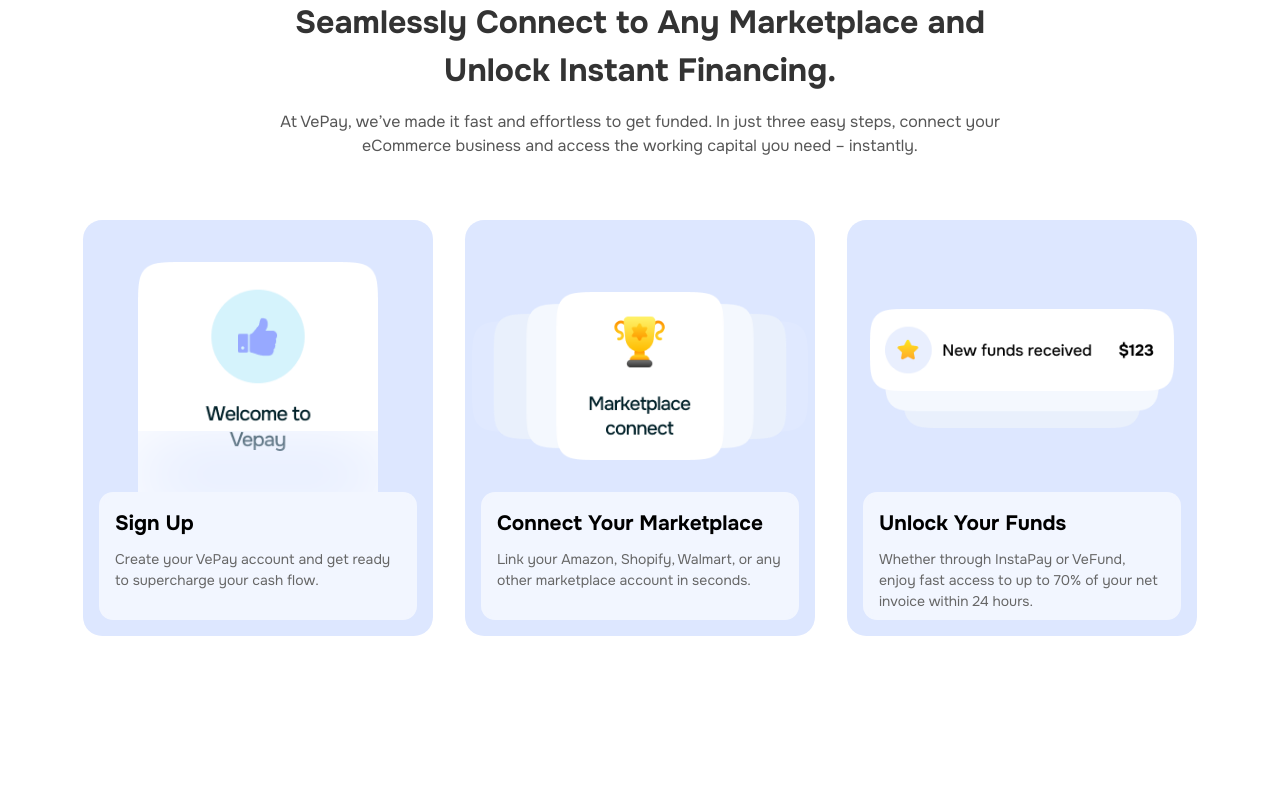
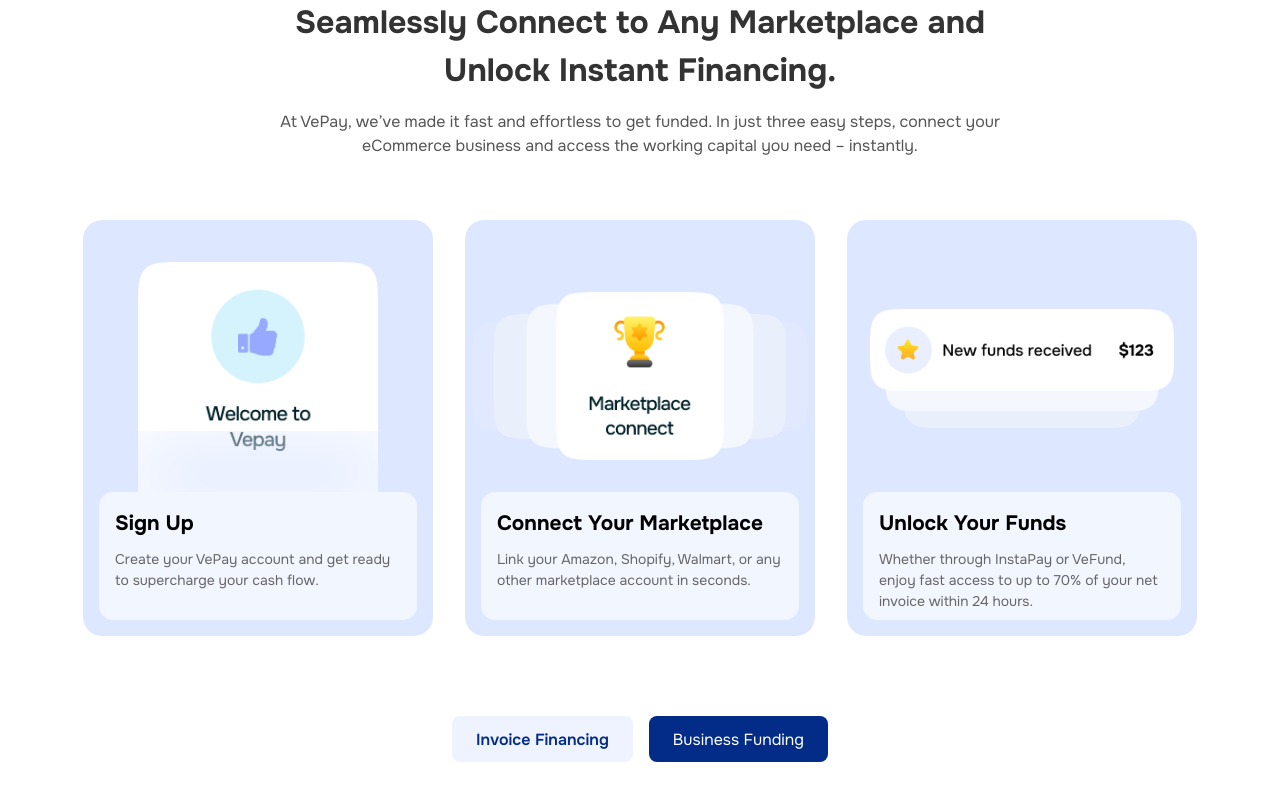
Before and after one commit to Hamdhan7/VePay, a React (Vite) app in the folder vepay-landing-page/: page / in a window 1280 px wide. Shown: the part 2981-3781 px from the top of the page. Before the commit the page ends 3617 px from the top, so only its background shows below. Built offline with nearby package versions, Linux system fonts and the light colour scheme.

Commit message:
feature:market place connection section with full responsiveness implemented

```diff
--- a/vepay-landing-page/src/components/Hero.css
+++ b/vepay-landing-page/src/components/Hero.css
@@ -131,7 +131,7 @@
     .hero-button {
         background-color: #022C87;
         color: white;
-        padding: 8px 20px;
+        padding: 0.8rem 0.8rem;
         border: none;
         border-radius: 5px;
         font-size: 0.8rem;
@@ -164,10 +164,9 @@
     }
 
     .hero-button {
-        padding: 8px 20px;
+        padding: 0.8rem 0.8rem;
         font-size: 0.8rem;
     }
-
 }
 
 
@@ -220,4 +219,10 @@
     .hero-image {
         display: none;
     }
+
+    .hero-button {
+        padding: 0.8rem 0.8rem;
+        font-size: 0.8rem;
+    }
+
 }
--- a/vepay-landing-page/src/components/MarketplaceConnection.css
+++ b/vepay-landing-page/src/components/MarketplaceConnection.css
@@ -98,6 +98,44 @@
     color: #666;
 }
 
+.button-container {
+    display: flex;
+    gap: 1rem;
+    padding: 5rem 0rem 5rem 0rem;
+}
+
+.invoice-financing {
+    background-color: #EEF3FF;
+    color: #022C87;
+    border: none;
+    padding: 0.8rem 1.5rem;
+    font-size: 1rem;
+    font-weight: 600;
+    border-radius: 0.5rem;
+    cursor: pointer;
+
+}
+
+.business-funding {
+    background-color: #022C87;
+    color: #FFFFFF;
+    border: none;
+    padding: 0.8rem 1.5rem;
+    font-size: 1rem;
+    font-weight: 500;
+    border-radius: 0.5rem;
+    cursor: pointer;
+}
+
+.invoice-financing:hover {
+    background-color: #DCE6FF;
+}
+
+.business-funding:hover {
+    background-color: #011F5B;
+}
+
+
 @media (min-width: 2560px) {
 
     .market-place-container-upper-section {
@@ -191,6 +229,25 @@
         color: #666;
     }
 
+    .button-container {
+        display: flex;
+        gap: 3rem;
+        padding: 9rem 0rem 9rem 0rem;
+    }
+
+    .invoice-financing {
+        padding: 2rem 2rem;
+        font-size: 2rem;
+        border-radius: 0.5rem;
+
+    }
+
+    .business-funding {
+        padding: 2rem 2rem;
+        font-size: 2rem;
+        border-radius: 0.5rem;
+    }
+
 
 }
 
@@ -272,6 +329,25 @@
     #cardImage3 {
         width: 16rem;
         margin-bottom: 4rem;
+    }
+
+    .button-container {
+        display: flex;
+        gap: 1.5rem;
+        padding: 4rem 0rem 4rem 0rem;
+    }
+
+    .invoice-financing {
+        padding: 0.8rem 1.5rem;
+        font-size: 0.8rem;
+        border-radius: 0.5rem;
+
+    }
+
+    .business-funding {
+        padding: 0.8rem 1.5rem;
+        font-size: 0.8rem;
+        border-radius: 0.5rem;
     }
 
 
@@ -370,4 +446,25 @@
         width: 15rem;
         margin-bottom: 5rem;
     }
+
+
+    .button-container {
+        display: flex;
+        gap: 1rem;
+        padding: 2rem 0rem 2rem 0rem;
+    }
+
+    .invoice-financing {
+        padding: 0.8rem 0.8rem;
+        font-size: 0.8rem;
+        border-radius: 0.5rem;
+
+    }
+
+    .business-funding {
+        padding: 0.8rem 0.8rem;
+        font-size: 0.8rem;
+        border-radius: 0.5rem;
+    }
+
 }
--- a/vepay-landing-page/src/components/MarketplaceConnection.jsx
+++ b/vepay-landing-page/src/components/MarketplaceConnection.jsx
@@ -19,7 +19,7 @@
             <div className="card-container">
                 <div className="marketplace-card">
                     <div className="card-image">
-                        <img src={cardImage1} id="cardImage1" alt="Sign Up" />
+                        <img src={cardImage1} id="cardImage1" alt="Sign Up"/>
                     </div>
                     <div className="card-body">
                         <h3>Sign Up</h3>
@@ -29,7 +29,7 @@
 
                 <div className="marketplace-card">
                     <div className="card-image">
-                        <img src={cardImage2} id="cardImage2" alt="Connect Your Marketplace" />
+                        <img src={cardImage2} id="cardImage2" alt="Connect Your Marketplace"/>
                     </div>
                     <div className="card-body">
                         <h3>Connect Your Marketplace</h3>
@@ -39,14 +39,20 @@
 
                 <div className="marketplace-card">
                     <div className="card-image">
-                        <img src={cardImage3}  id="cardImage3" alt="Unlock Your Funds" />
+                        <img src={cardImage3} id="cardImage3" alt="Unlock Your Funds"/>
                     </div>
                     <div className="card-body">
                         <h3>Unlock Your Funds</h3>
-                        <p>Whether through InstaPay or VeFund, enjoy fast access to up to 70% of your net invoice within 24 hours.</p>
+                        <p>Whether through InstaPay or VeFund, enjoy fast access to up to 70% of your net invoice within
+                            24 hours.</p>
                     </div>
                 </div>
             </div>
+            <div className="button-container">
+                <button className="invoice-financing">Invoice Financing</button>
+                <button className="business-funding">Business Funding</button>
+            </div>
+
         </section>
     );
 };
```
Lines whose indentation alone changed are shown as unchanged.
